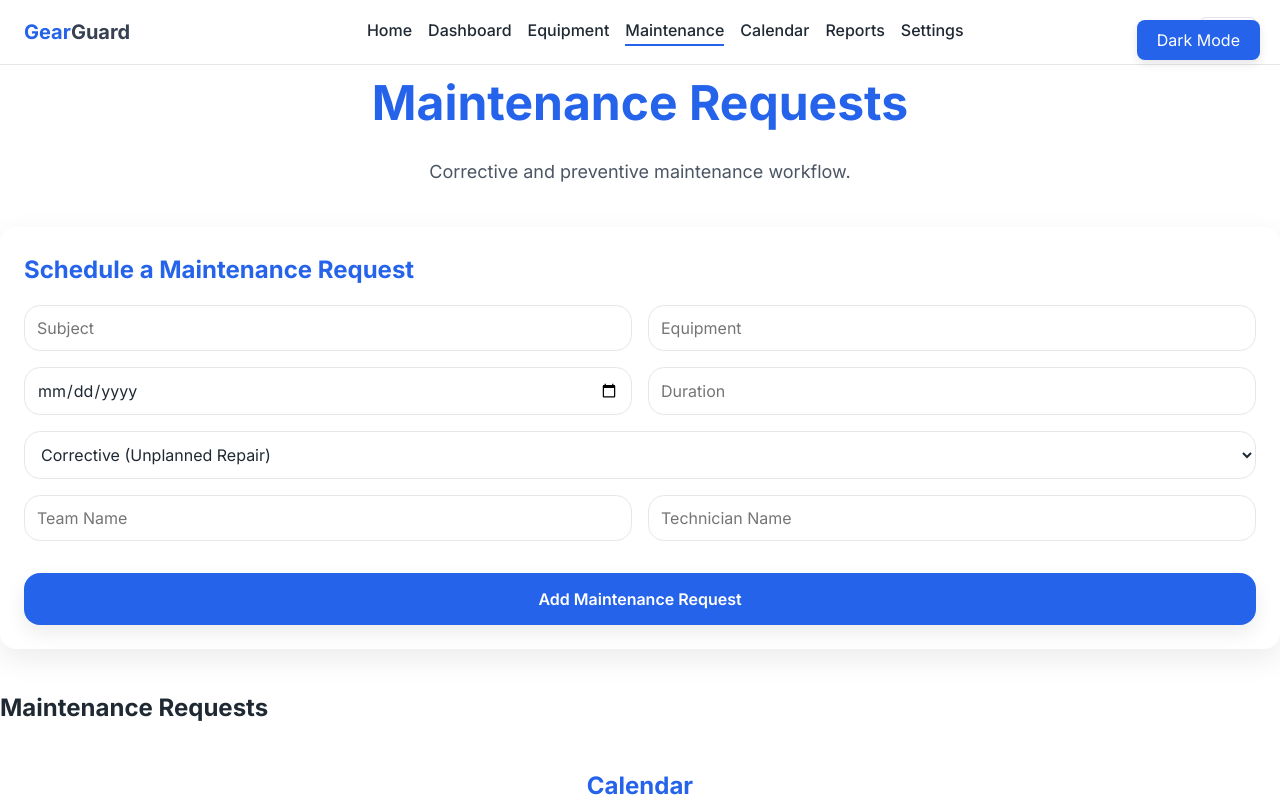
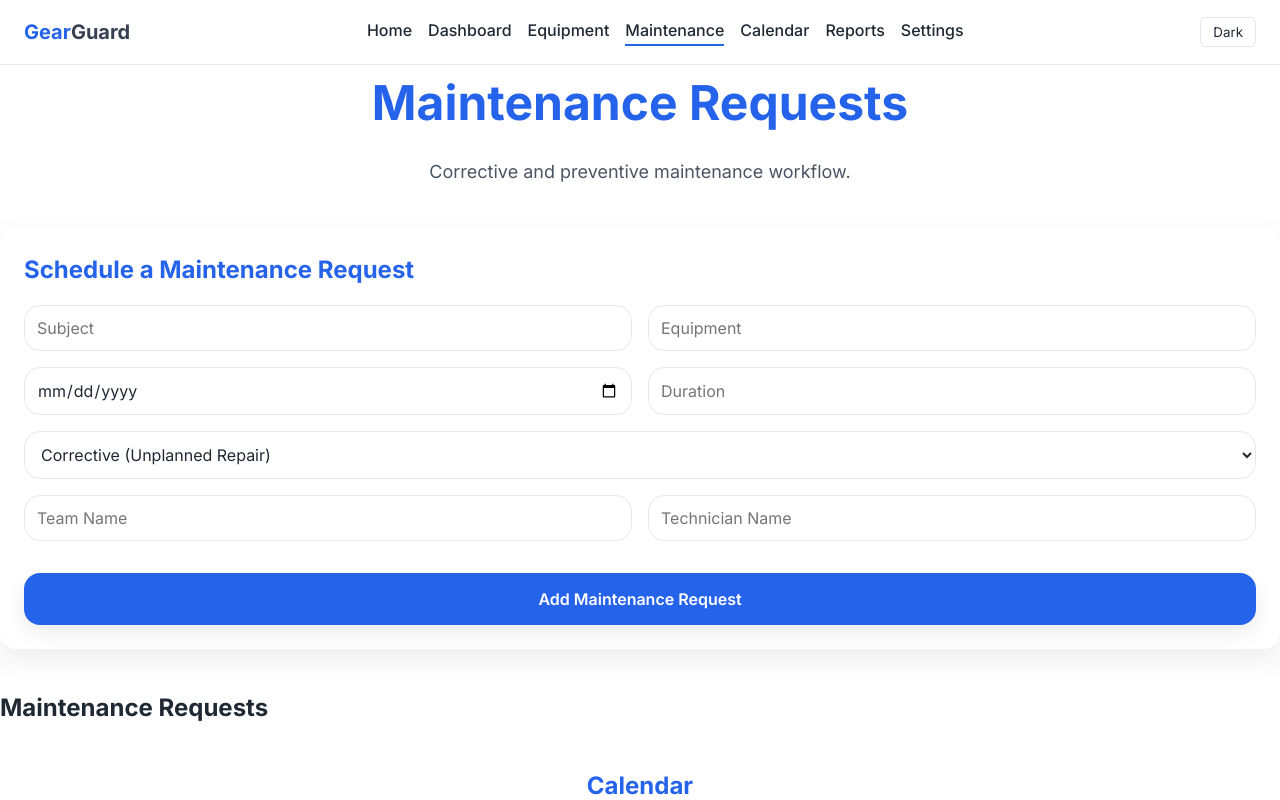
Before and after one commit to stackstorm-07/gearguard-maintenance-tracker, a React (Vite) app: page /maintenance in a window 1280 px wide. Shown: the top 800 px of the page. Built offline with nearby package versions, Linux system fonts and the light colour scheme.

Commit message:
fixed theme toggle

```diff
--- a/src/pages/Maintenance.tsx
+++ b/src/pages/Maintenance.tsx
@@ -1,7 +1,7 @@
 import React, { useState } from 'react';
 import Calendar from 'react-calendar';
 import 'react-calendar/dist/Calendar.css';
-import './maintenance.css';
+import './Maintenance.css';
 
 interface MaintenanceRequest {
   id: string;
@@ -25,7 +25,6 @@
   const [newTechnician, setNewTechnician] = useState('');
   const [newDuration, setNewDuration] = useState('');
   const [newScheduledDate, setNewScheduledDate] = useState('');
-  const [isDarkMode, setIsDarkMode] = useState(false);
 
   const handleAddRequest = () => {
     const newRequest: MaintenanceRequest = {
@@ -88,16 +87,8 @@
     }
   };
 
-  const toggleDarkMode = () => {
-    setIsDarkMode(!isDarkMode);
-    document.body.classList.toggle('dark-mode', !isDarkMode);
-  };
-
   return (
     <section className="maintenance-section">
-      <button onClick={toggleDarkMode} className="dark-mode-button">
-        Dark Mode
-      </button>
 
       <div className="hero-section">
         <h1 className="page-title">Maintenance Requests</h1>
```
